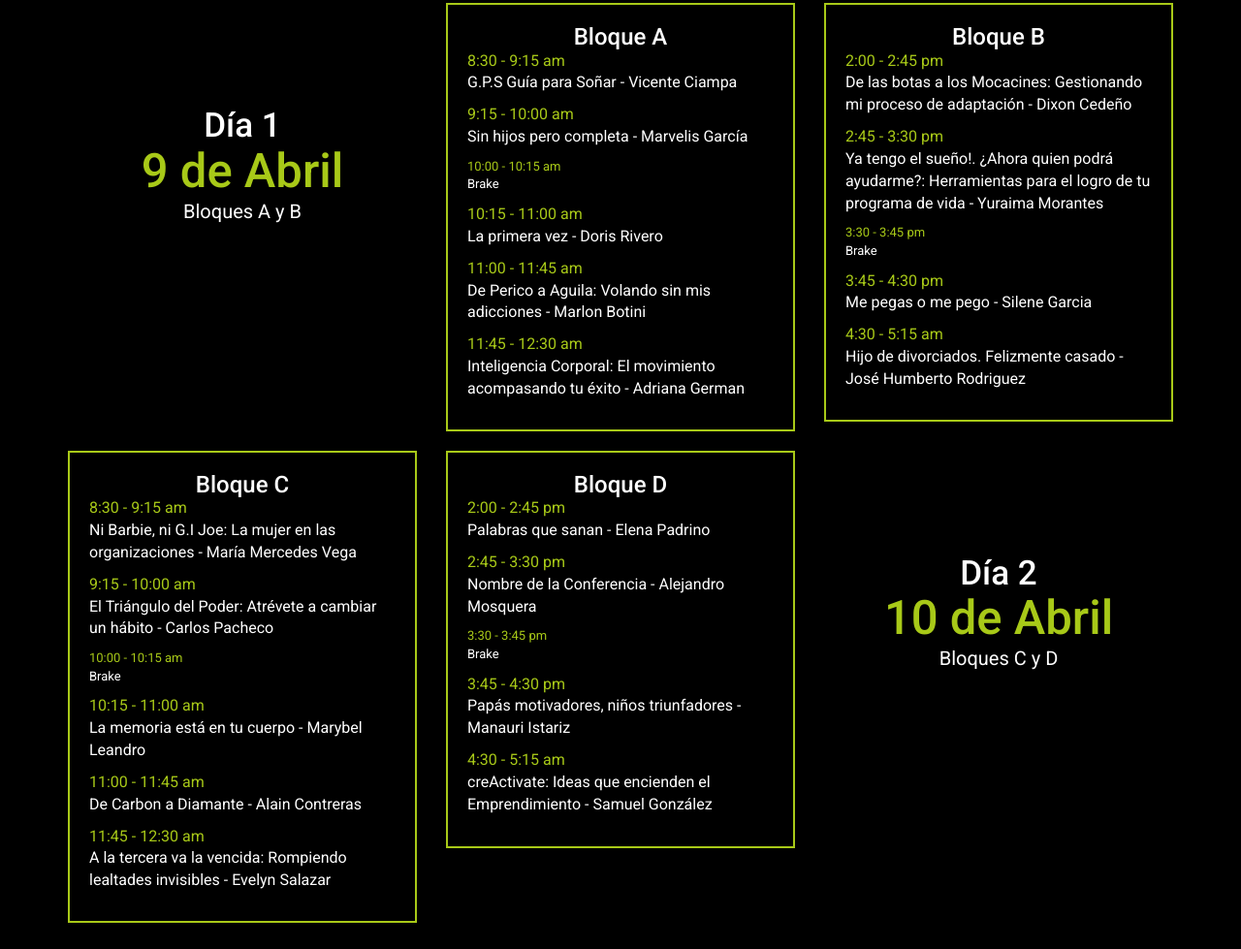
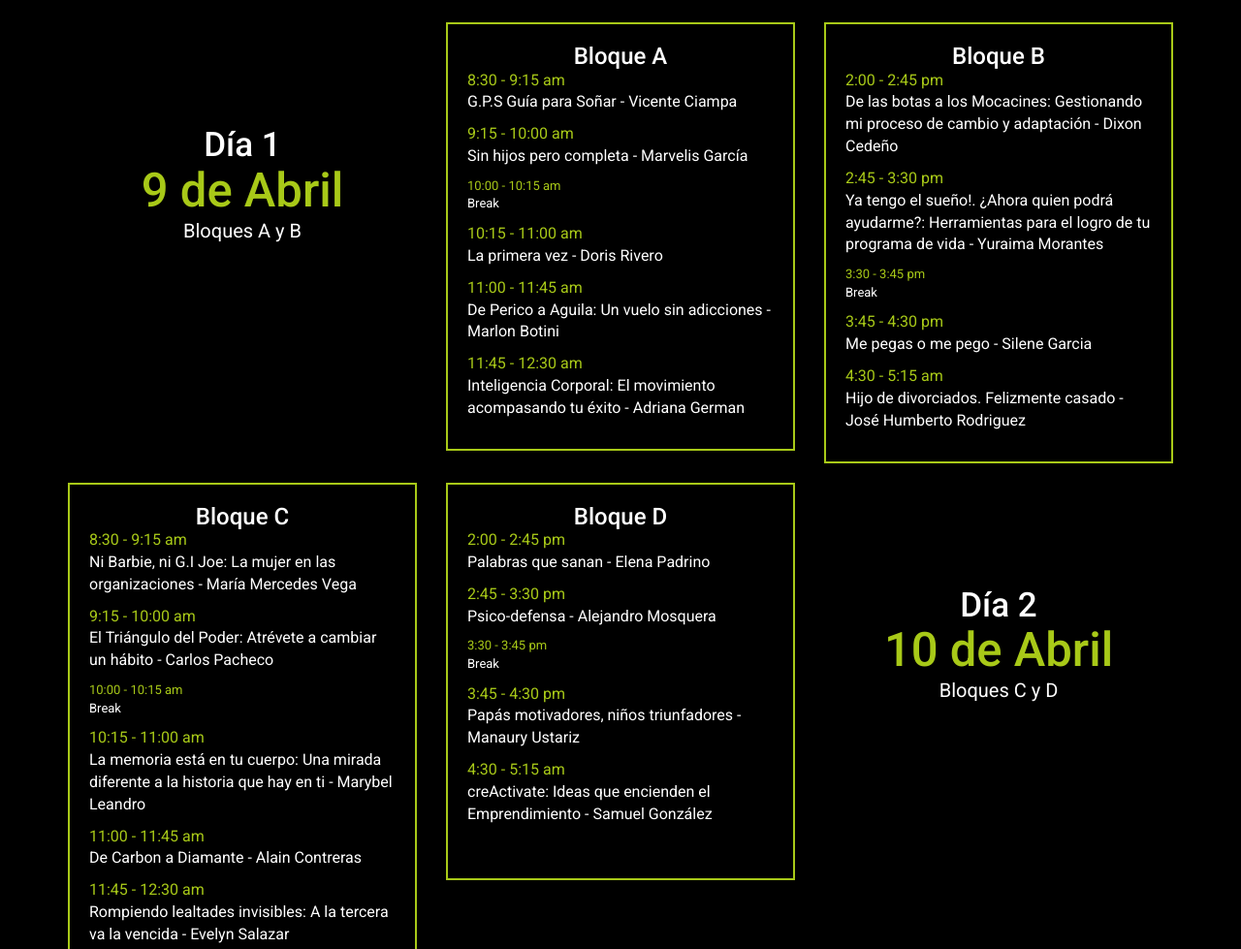
Before and after one commit to CreActiva/ILC-ConferenciaPNL, a plain HTML site: page index.html in a window 1280 px wide. Shown: the part 1529-2508 px from the top of the page at 97% size. Drawn offline with nearby package versions, Linux system fonts and the light colour scheme.

Commit message:
Nombres de conferencias modificados: Dixon, Maribel y Evelyn. Parrafo dos de la descripcion modificado

```diff
--- a/index.html
+++ b/index.html
@@ -169,8 +169,7 @@ gsecs = Math.floor(ddiff.valueOf()/1000);
                 <div class="col-xs-12 col-md-8">
                     <h1>Sé Millas de Luz</h1>
                     <p>Ciclo de conferencias organizadas por la promoción número 8 del curso de Formación de Facilitadores del Instituto Venezolano de PNL. </p>
-                    <p>18 profesionales te demostrarán el ciclo de conferencias está dividido en 4 Bloques.</p>
-                    <p>Contando con un máximo de asistentes por bloque de 80. </p>
+                    <p>18 profesionales egresados de la formación de facilitadores número 8 del Instituto Venezolano de PNL te proporcionarán una mirada fresca sobre la gestión de los procesos de cambio y desarrollo personal desde sus especialidades.</p>
                 </div>
                 <div class="col-xs-12 col-md-4 desEvento">
                     <div id="logoEvento"></div>
@@ -226,11 +225,11 @@ gsecs = Math.floor(ddiff.valueOf()/1000);
                         <div class="hora">9:15 - 10:00 am</div>
                         <div class="nombre">Sin hijos pero completa - Marvelis García</div>
                         <div class="hora brake-top">10:00  - 10:15 am</div>
-                        <div class="nombre brake-bottom">Brake</div>
+                        <div class="nombre brake-bottom">Break</div>
                         <div class="hora">10:15 - 11:00 am</div>
                         <div class="nombre">La primera vez - Doris Rivero</div>
                         <div class="hora">11:00 - 11:45 am</div>
-                        <div class="nombre">De Perico a Aguila: Volando sin mis adicciones - Marlon Botini</div>
+                        <div class="nombre">De Perico a Aguila: Un vuelo sin adicciones - Marlon Botini</div>
                         <div class="hora">11:45 - 12:30 am</div>
                         <div class="nombre">Inteligencia Corporal: El movimiento acompasando tu éxito - Adriana German</div>
                     </div>
@@ -239,11 +238,11 @@ gsecs = Math.floor(ddiff.valueOf()/1000);
                     <div class="itinerario">
                         <h3>Bloque B</h3>
                         <div class="hora">2:00 - 2:45 pm</div>
-                        <div class="nombre">De las botas a los Mocacines: Gestionando mi proceso de adaptación - Dixon Cedeño</div>
+                        <div class="nombre">De las botas a los Mocacines: Gestionando mi proceso de cambio y adaptación - Dixon Cedeño</div>
                         <div class="hora">2:45 - 3:30 pm</div>
                         <div class="nombre">Ya tengo el sueño!. ¿Ahora quien podrá ayudarme?: Herramientas para el logro de tu programa de vida - Yuraima Morantes</div>
                         <div class="hora brake-top">3:30  - 3:45 pm</div>
-                        <div class="nombre brake-bottom">Brake</div>
+                        <div class="nombre brake-bottom">Break</div>
                         <div class="hora">3:45 - 4:30 pm</div>
                         <div class="nombre">Me pegas o me pego - Silene Garcia</div>
                         <div class="hora">4:30 - 5:15 am</div>
@@ -267,13 +266,13 @@ gsecs = Math.floor(ddiff.valueOf()/1000);
                         <div class="hora">9:15 - 10:00 am</div>
                         <div class="nombre">El Triángulo del Poder: Atrévete a cambiar un hábito - Carlos Pacheco</div>
                         <div class="hora brake-top">10:00  - 10:15 am</div>
-                        <div class="nombre brake-bottom">Brake</div>
+                        <div class="nombre brake-bottom">Break</div>
                         <div class="hora">10:15 - 11:00 am</div>
-                        <div class="nombre">La memoria está en tu cuerpo - Marybel Leandro</div>
+                        <div class="nombre">La memoria está en tu cuerpo: Una mirada diferente a la historia que hay en ti - Marybel Leandro</div>
                         <div class="hora">11:00 - 11:45 am</div>
                         <div class="nombre">De Carbon a Diamante - Alain Contreras</div>
                         <div class="hora">11:45 - 12:30 am</div>
-                        <div class="nombre">A la tercera va la vencida: Rompiendo lealtades invisibles - Evelyn Salazar</div>
+                        <div class="nombre">Rompiendo lealtades invisibles: A la tercera va la vencida - Evelyn Salazar</div>
                     </div>
                 </div>
                 <div class="col-xs-12 col-md-4 col-md-pull-4">
@@ -282,11 +281,11 @@ gsecs = Math.floor(ddiff.valueOf()/1000);
                         <div class="hora">2:00 - 2:45 pm</div>
                         <div class="nombre">Palabras que sanan - Elena Padrino</div>
                         <div class="hora">2:45 - 3:30 pm</div>
-                        <div class="nombre">Nombre de la Conferencia - Alejandro Mosquera</div>
+                        <div class="nombre">Psico-defensa - Alejandro Mosquera</div>
                         <div class="hora brake-top">3:30  - 3:45 pm</div>
-                        <div class="nombre brake-bottom">Brake</div>
+                        <div class="nombre brake-bottom">Break</div>
                         <div class="hora">3:45 - 4:30 pm</div>
-                        <div class="nombre">Papás motivadores, niños triunfadores - Manauri Istariz</div>
+                        <div class="nombre">Papás motivadores, niños triunfadores - Manaury Ustariz</div>
                         <div class="hora">4:30 - 5:15 am</div>
                         <div class="nombre">creActivate: Ideas que encienden el Emprendimiento - Samuel González</div>
                     </div>
```
